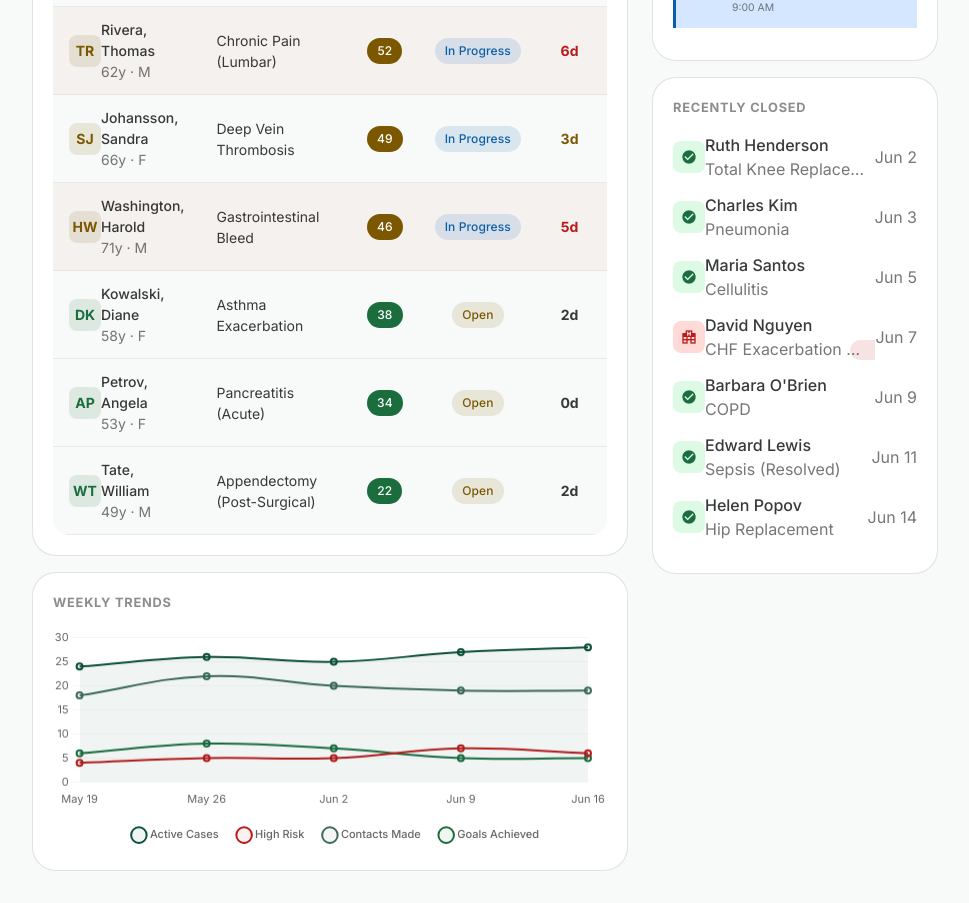
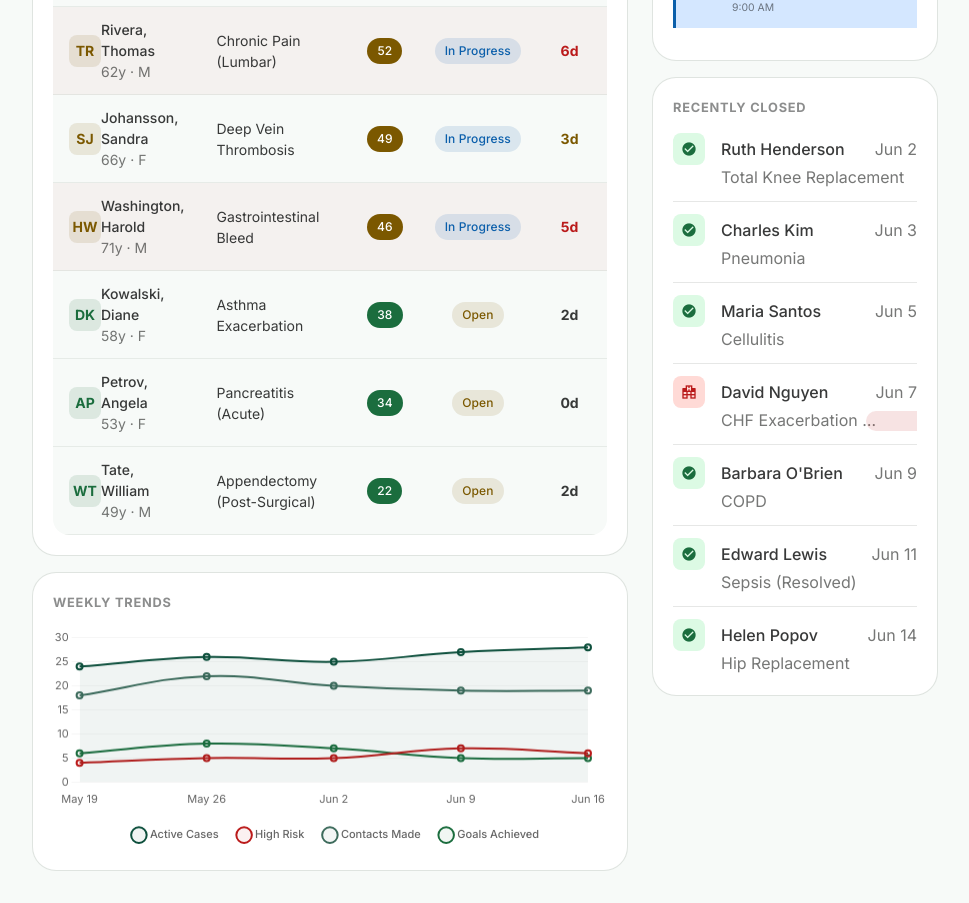
Before and after one commit to glo-kim/my-capstone-dashboard, a Vue app: page / in a window 1280 px wide. Shown: the part 1640-2543 px from the top of the page, without its empty margins (310-1279 px from the left). Built offline with nearby package versions, Linux system fonts and the light colour scheme.

Commit message:
Recently Closed Spacing and Style Update - Enhance layout and spacing for recently closed cases in HomeView

```diff
--- a/src/views/HomeView.vue
+++ b/src/views/HomeView.vue
@@ -120,14 +120,16 @@
         <v-card variant="flat" class="pa-5 mt-4" style="background: rgb(var(--v-theme-surface-light)); border: 1px solid rgba(var(--v-theme-outline-variant), 0.5)">
           <div class="section-title mb-4">Recently Closed</div>
           <div
-            v-for="closed in data.outcomes.closedCasesThisMonth"
+            v-for="(closed, index) in data.outcomes.closedCasesThisMonth"
             :key="closed.caseId"
-            class="d-flex align-center gap-3 mb-3"
           >
+            <v-divider v-if="index > 0" class="my-3" />
+            <div class="d-flex align-center">
               <v-avatar
                 :color="closed.readmitted ? 'error-container' : 'success-container'"
                 size="32"
                 rounded="lg"
+                class="mr-4"
               >
                 <v-icon
                   :icon="closed.readmitted ? 'mdi-hospital-building' : 'mdi-check-circle'"
@@ -139,6 +141,10 @@
                 <div class="text-body-2 font-weight-medium text-truncate">
                   {{ closed.patientName }}
                 </div>
+              </div>
+              <span class="text-caption text-medium-emphasis" style="white-space: nowrap; margin-left: auto">{{ formatDate(closed.closedDate) }}</span>
+            </div>
+            <div style="margin-left: 48px">
               <div class="text-caption text-medium-emphasis text-truncate">
                 {{ closed.diagnosis }}
                 <v-chip
@@ -152,7 +158,6 @@
                 </v-chip>
               </div>
             </div>
-            <span class="text-caption text-medium-emphasis" style="white-space: nowrap">{{ formatDate(closed.closedDate) }}</span>
           </div>
         </v-card>
       </v-col>
```
Lines whose indentation alone changed are shown as unchanged.
